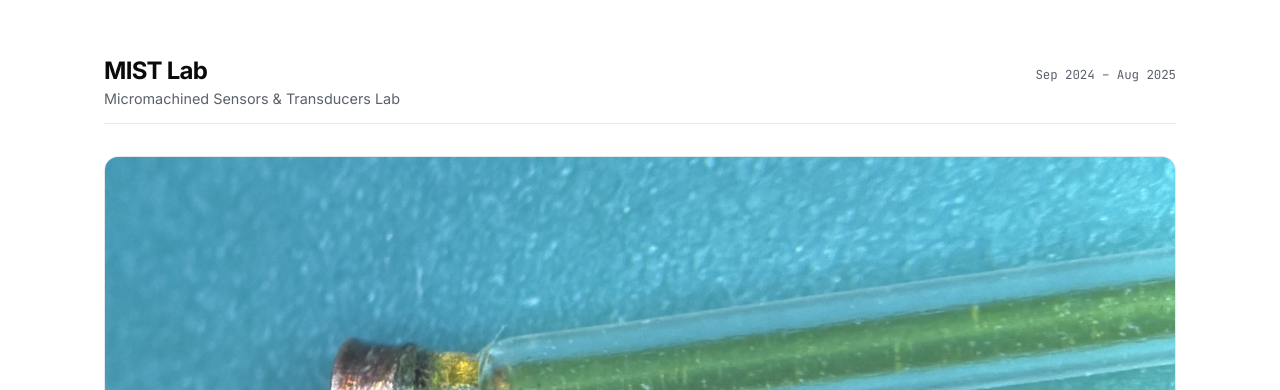
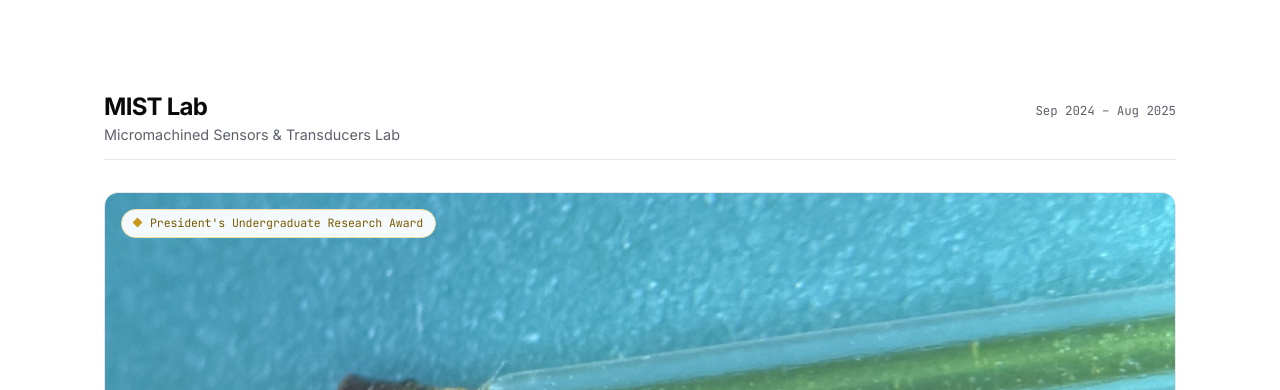
Before and after one commit to alisab05/engineering_portfolio, a plain HTML site: page index.html in a window 1280 px wide. Shown: the part 3529-3919 px from the top of the page. Drawn offline with Linux system fonts and the light colour scheme.

Commit message:
Highlight the President's Undergraduate Research Award
- Gold award badge on the MIST timeline card and Research card
- Style the award line on the MIST page as a badge
- Spell out the award name in the MIST card caption

Co-Authored-By: Claude Sonnet 5.5 <noreply@anthropic.com>

```diff
--- a/css/style.css
+++ b/css/style.css
@@ -1210,3 +1210,48 @@ p + .content-list,
   .tl-card__logo { position: static; display: block; margin-bottom: var(--space-1); }
   .tl-card__role, .tl-card__org { padding-right: 0; }
 }
+
+/* Award badges */
+.tl-card__badge--award { background: #FFF6DD; color: #7A5A00; }
+.thumb__badge {
+  position: absolute;
+  top: var(--space-2);
+  left: var(--space-2);
+  padding: 6px 12px;
+  border-radius: 999px;
+  background: rgba(255, 255, 255, 0.94);
+  -webkit-backdrop-filter: blur(8px);
+  backdrop-filter: blur(8px);
+  border: 1px solid #F0DFA8;
+  color: #7A5A00;
+  font-family: var(--font-mono);
+  font-size: 0.72rem;
+  line-height: 1.3;
+}
+
+/* Award line on the MIST page, shown as a badge */
+.page-header__award {
+  display: inline-block;
+  margin-top: var(--space-2);
+  padding: 6px 14px;
+  border-radius: 999px;
+  background: #FFF6DD;
+  border: 1px solid #F0DFA8;
+  color: #7A5A00;
+  font-weight: 500;
+}
+.page-header__award a { color: inherit; }
+
+/* Gold diamond marker for award badges (drawn in CSS so it never depends on a font glyph) */
+.thumb__badge::before,
+.tl-card__badge--award::before,
+.page-header__award::before {
+  content: "";
+  display: inline-block;
+  width: 7px;
+  height: 7px;
+  margin-right: 9px;
+  background: #C99A1A;
+  transform: rotate(45deg);
+  vertical-align: 1px;
+}
--- a/index.html
+++ b/index.html
@@ -91,6 +91,7 @@
             <div class="tl-rail"></div>
             <a class="tl-card" href="#mist">
               <img class="tl-card__logo" src="images/GT-Logo.png" alt="Georgia Tech logo">
+              <span class="tl-card__badge tl-card__badge--award">President's Undergraduate Research Award</span>
               <div class="tl-card__role">MIST Lab</div>
               <div class="tl-card__org">Micromachined Sensors &amp; Transducers Lab</div>
               <p class="tl-card__text">Simulated and fabricated MRI-compatible microcatheters.</p>
@@ -204,9 +205,10 @@
             <a class="thumb reveal" href="research/mist-lab.html">
               <div class="thumb__image-wrap">
                 <img class="thumb__image thumb__image--fill" src="images/mist-catheter-thumb.jpg" alt="Close-up of a microcatheter tip under a microscope">
+                <span class="thumb__badge">President's Undergraduate Research Award</span>
               </div>
               <div class="thumb__meta"><span class="thumb__index">01</span><span class="thumb__title">MRI-Compatible Microcatheters</span></div>
-              <div class="thumb__subtitle">PURA-funded independent study</div>
+              <div class="thumb__subtitle">Independent study funded by a Georgia Tech President's Undergraduate Research Award</div>
             </a>
 
           </div>
```
